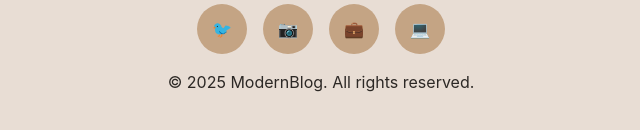
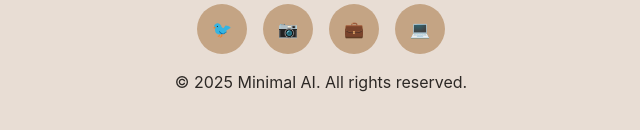
Before and after one commit to Mario263/minimalai, a plain HTML site: page index.html in a window 1280 px wide. Shown: the part 1479-1609 px from the top of the page, 319-959 px from the left. Drawn offline with Linux system fonts and the light colour scheme.

Commit message:
modified

```diff
--- a/index.html
+++ b/index.html
@@ -128,7 +128,7 @@
                 <a href="#" title="LinkedIn">💼</a>
                 <a href="#" title="GitHub">💻</a>
             </div>
-            <p>&copy; 2025 ModernBlog. All rights reserved.</p>
+            <p>&copy; 2025 Minimal AI. All rights reserved.</p>
         </div>
     </footer>
     <script src="script.js"></script>
```
